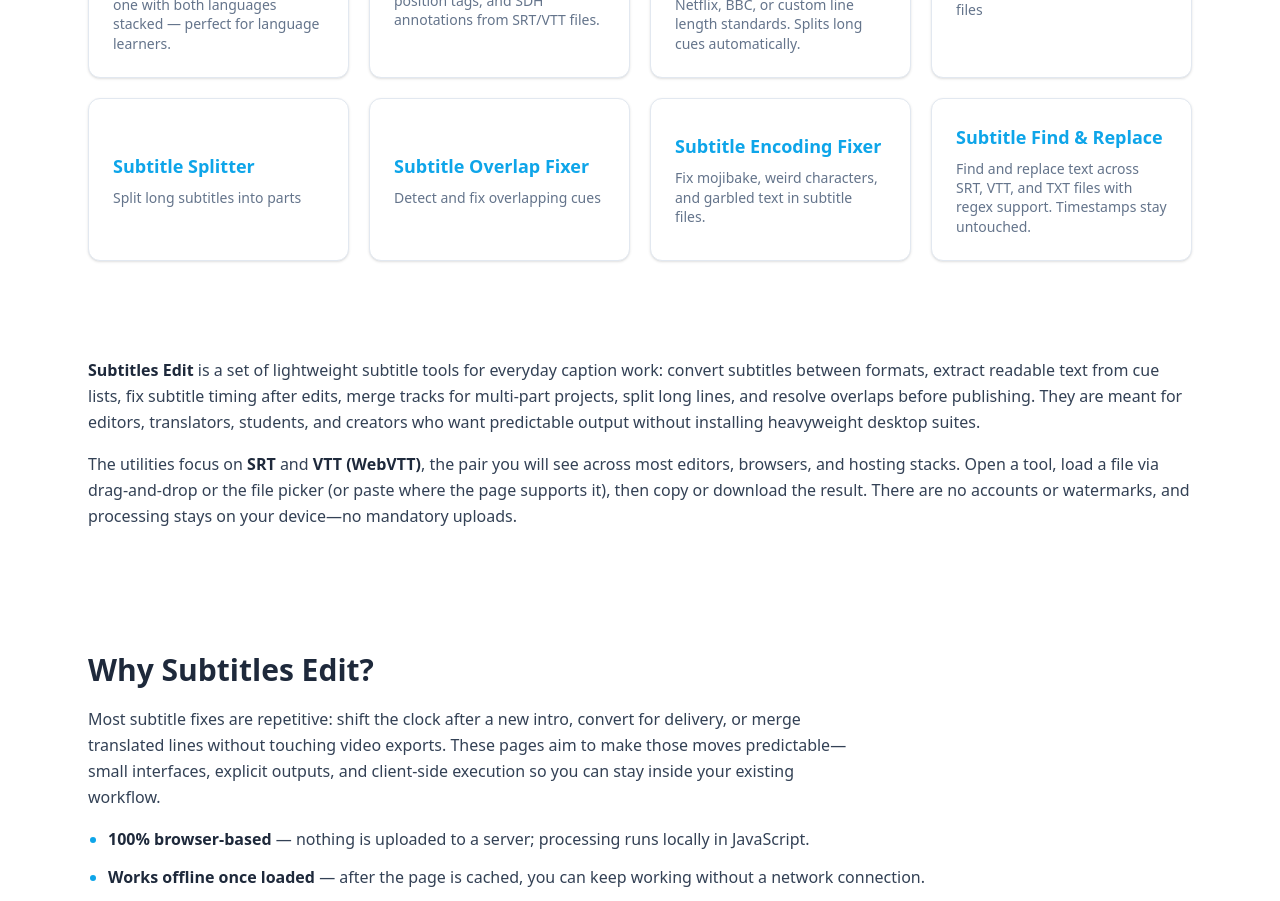
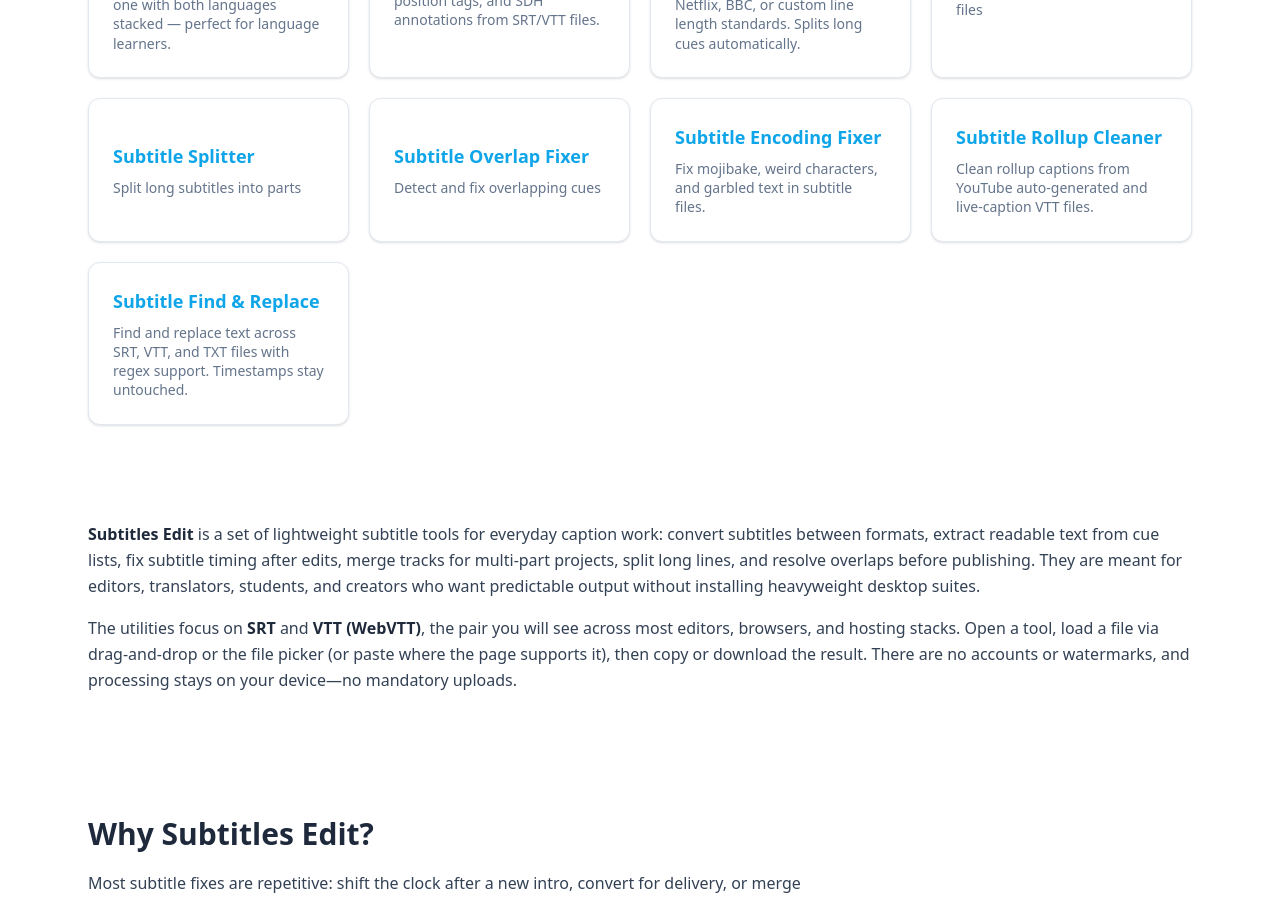
Before and after one commit to kevinrato17/subtitlesedit, a Next.js app: page / in a window 1280 px wide. Shown: the part 1200-2101 px from the top of the page. Built offline with nearby package versions, Linux system fonts and the light colour scheme.

Commit message:
Add Subtitle Rollup Cleaner to navigation and homepage

```diff
--- a/components/Layout.js
+++ b/components/Layout.js
@@ -67,6 +67,10 @@
   {
     href: "/subtitle-encoding-fixer",
     label: "Subtitle Encoding Fixer",
+  },
+  {
+    href: "/subtitle-rollup-cleaner",
+    label: "Subtitle Rollup Cleaner",
   },
   {
     href: "/subtitle-find-replace",
@@ -297,7 +301,7 @@
                   role="region"
                   aria-labelledby="mobile-tools-trigger"
                   className={`overflow-hidden transition-[max-height] duration-300 ease-out ${
-                    mobileToolsExpanded ? "max-h-[560px]" : "max-h-0"
+                    mobileToolsExpanded ? "max-h-[640px]" : "max-h-0"
                   }`}
                 >
                   <ul className="flex flex-col gap-1 pb-3 pl-5 pt-1">
--- a/pages/index.js
+++ b/pages/index.js
@@ -104,6 +104,12 @@
       name: "Subtitle Encoding Fixer",
       desc: "Fix mojibake, weird characters, and garbled text in subtitle files.",
       aria: "Open Subtitle Encoding Fixer",
+    },
+    {
+      href: "/subtitle-rollup-cleaner",
+      name: "Subtitle Rollup Cleaner",
+      desc: "Clean rollup captions from YouTube auto-generated and live-caption VTT files.",
+      aria: "Open Subtitle Rollup Cleaner",
     },
     {
       href: "/subtitle-find-replace",
@@ -431,6 +437,14 @@
       description:
         "Reformat subtitle files to Netflix, BBC, or custom line length standards. Splits long cues automatically.",
     },
+    {
+      "@type": "ListItem",
+      position: 17,
+      name: "Subtitle Rollup Cleaner",
+      url: "https://subtitlesedit.com/subtitle-rollup-cleaner",
+      description:
+        "Clean rollup captions from YouTube auto-generated and live-caption VTT files. Removes cumulative-prefix duplication and preserves accurate timing.",
+    },
   ],
 };
 
```
